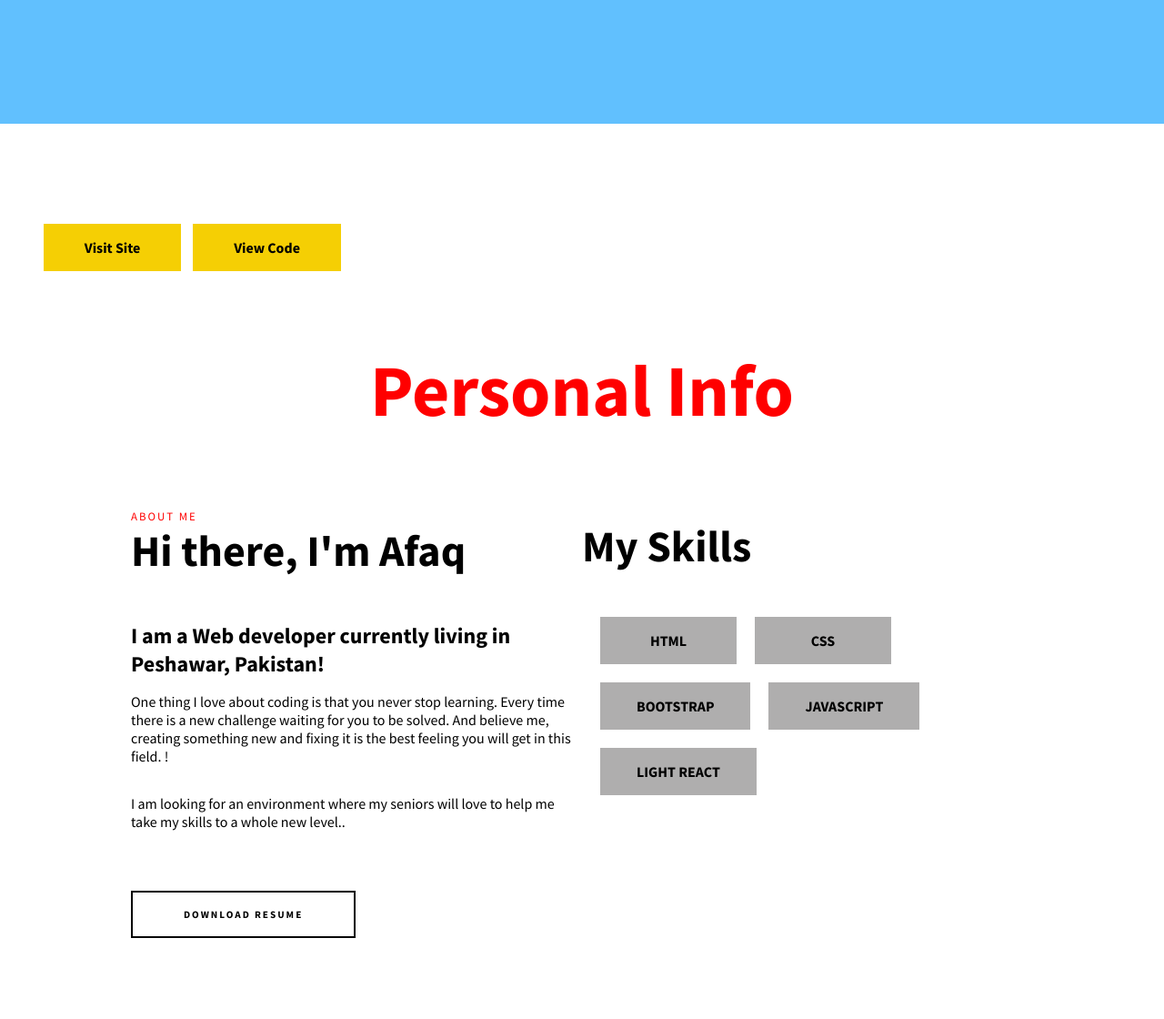
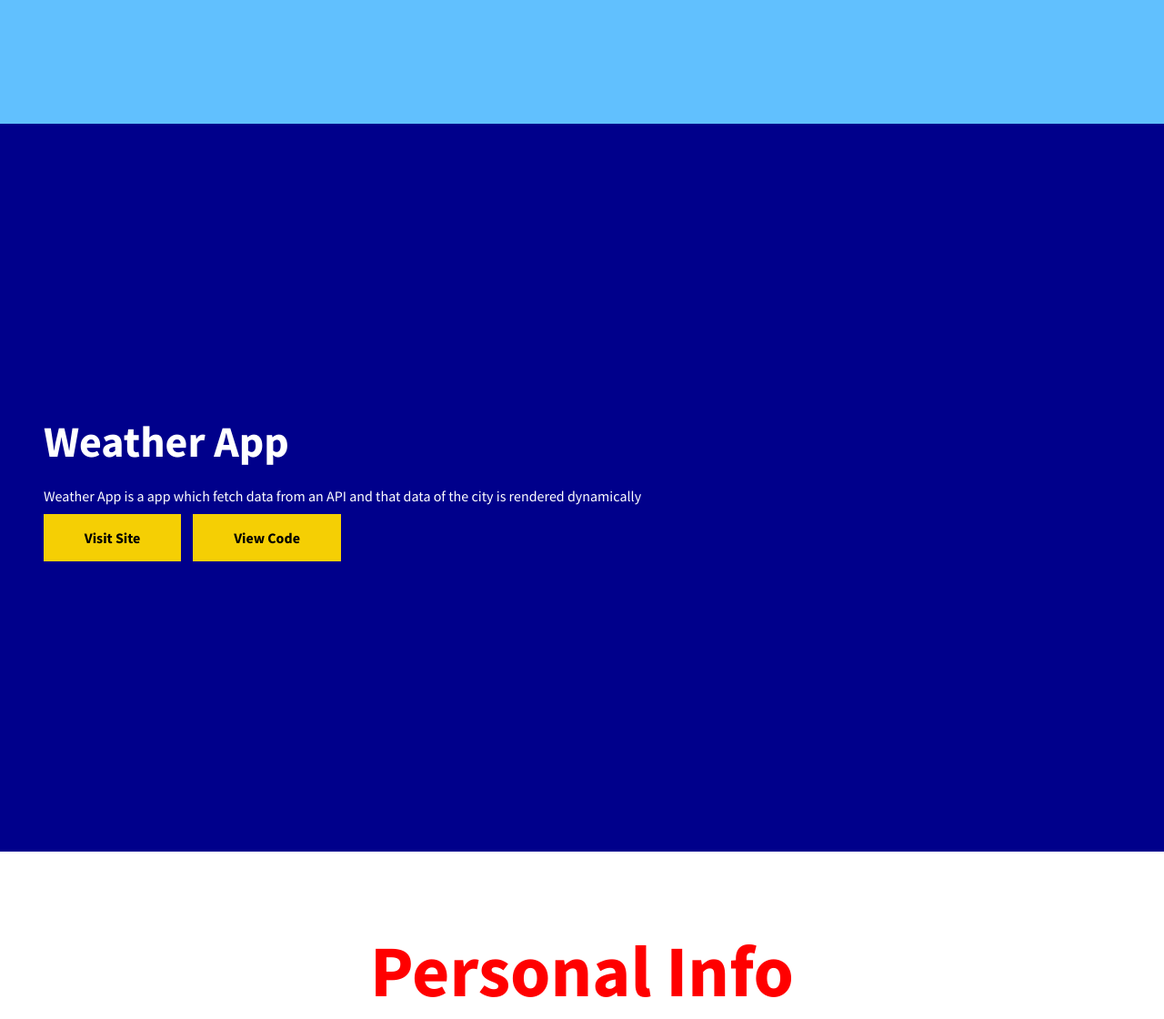
Before and after one commit to afaqalii/afaqali, a plain HTML site: page index.html in a window 1280 px wide. Shown: the part 2620-3740 px from the top of the page at 91% size. Drawn offline with nearby package versions, Linux system fonts and the light colour scheme.

Commit message:
thats dood

```diff
--- a/index.css
+++ b/index.css
@@ -244,7 +244,8 @@ button:hover {
     background-image: url("sunny.png");
 }
 .sunnyside-project,
-.carastore-project  {
+.carastore-project,
+.weatherapp-project{
     width: 100%;
     background-position: center;
     background-size: cover;
@@ -274,6 +275,10 @@ button:hover {
 .sunnyside-content,
 .cara-content {
     margin-left: 3rem;
+}
+
+.weatherapp-project {
+    background-color: darkblue;
 }
 .btns button a {
     text-decoration: none;
```
